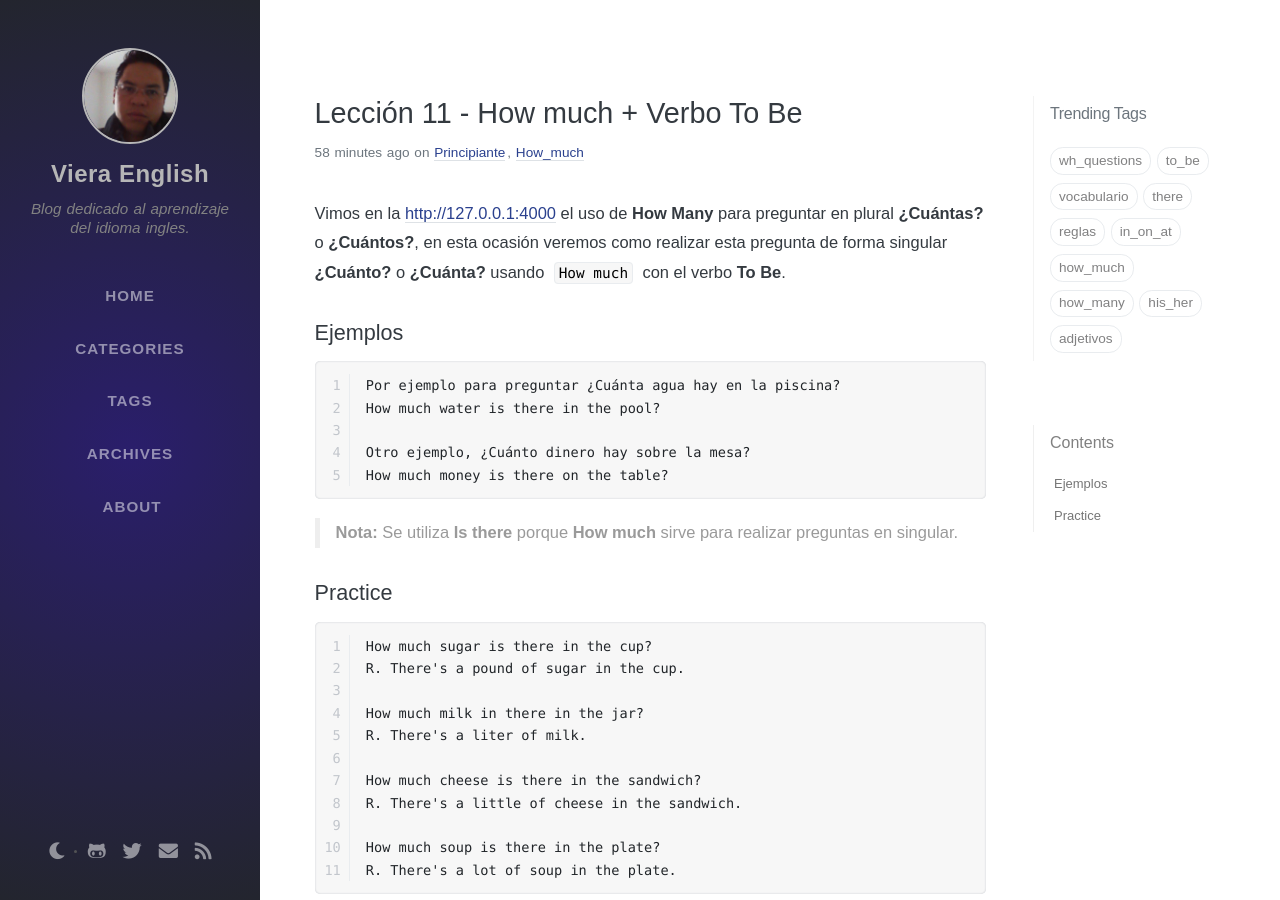
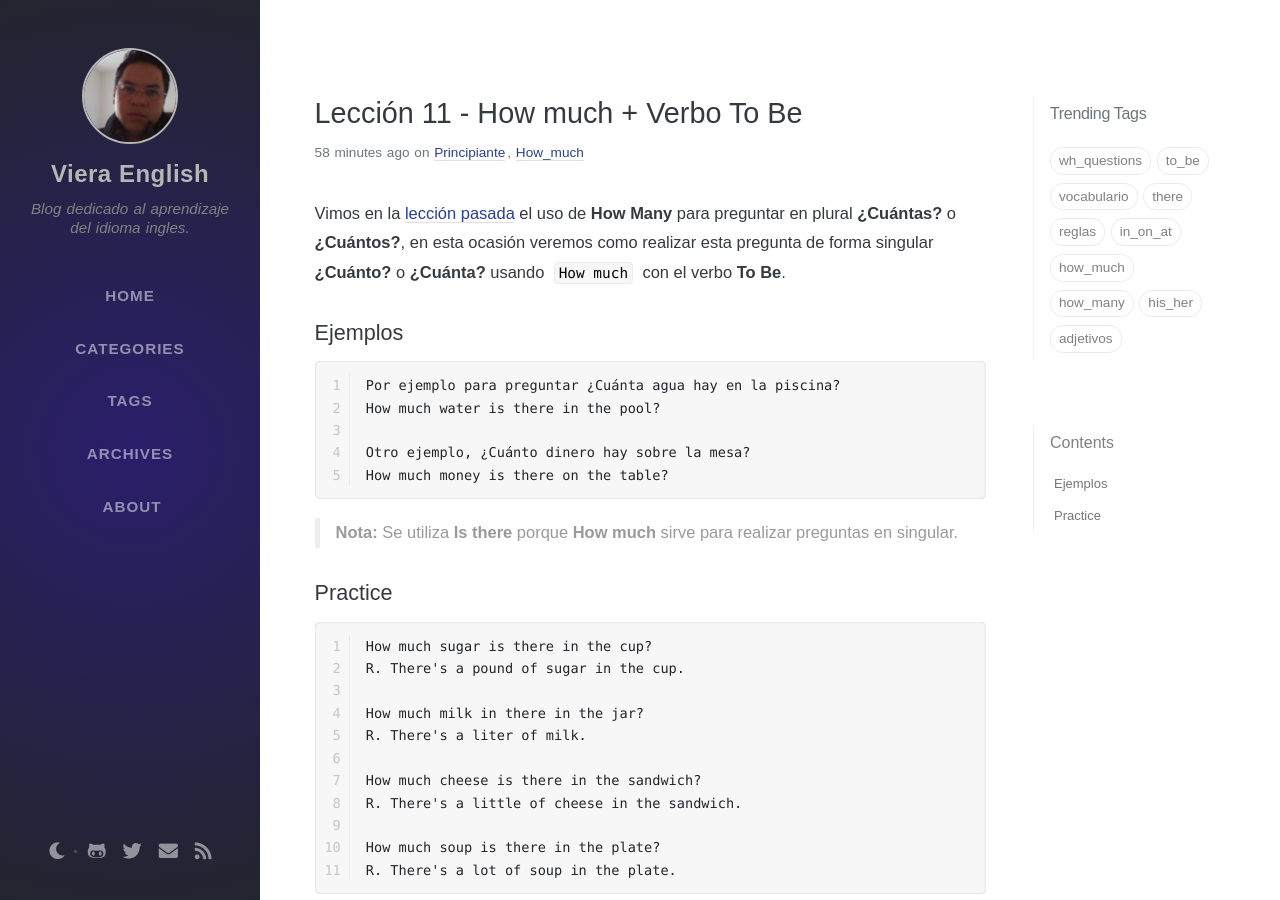
Before and after one commit to viera-english/viera-english.github.io, a Jekyll site: the page built from _posts/2020-04-03-how-much-to-be.md, in a window 1280 px wide and 900 px high. Built offline with Jekyll 4.4.1, drawn with Linux system fonts in a browser that asks for light colours; nearby versions of some CDN libraries; some web fonts are replaced; comment, search, counter and statistics services are not loaded.

Commit message:
Update 2020-04-03-how-much-to-be.md

```diff
--- a/_posts/2020-04-03-how-much-to-be.md
+++ b/_posts/2020-04-03-how-much-to-be.md
@@ -5,7 +5,7 @@ categories: [Principiante, How_much]
 tags: [how_much]
 ---
 
-Vimos en la [http://127.0.0.1:4000](lección pasada) el uso de **How Many** para preguntar en plural **¿Cuántas?** o **¿Cuántos?**, en esta ocasión veremos como realizar esta pregunta de forma singular **¿Cuánto?** o **¿Cuánta?** usando `How much` con el verbo **To Be**.
+Vimos en la [lección pasada](https://viera-english.github.io/posts/how-many) el uso de **How Many** para preguntar en plural **¿Cuántas?** o **¿Cuántos?**, en esta ocasión veremos como realizar esta pregunta de forma singular **¿Cuánto?** o **¿Cuánta?** usando `How much` con el verbo **To Be**.
 
 
 ## Ejemplos
```
